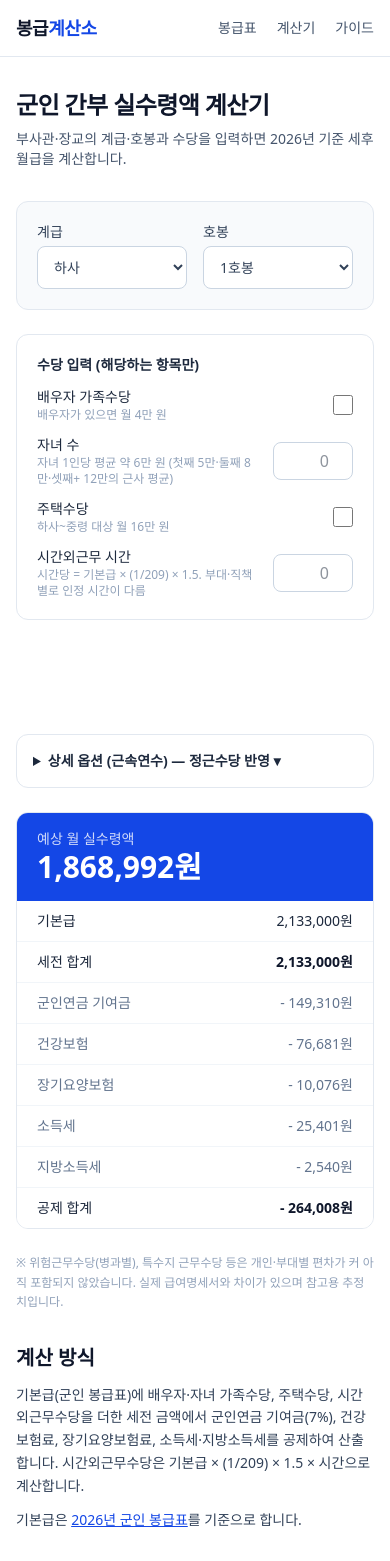
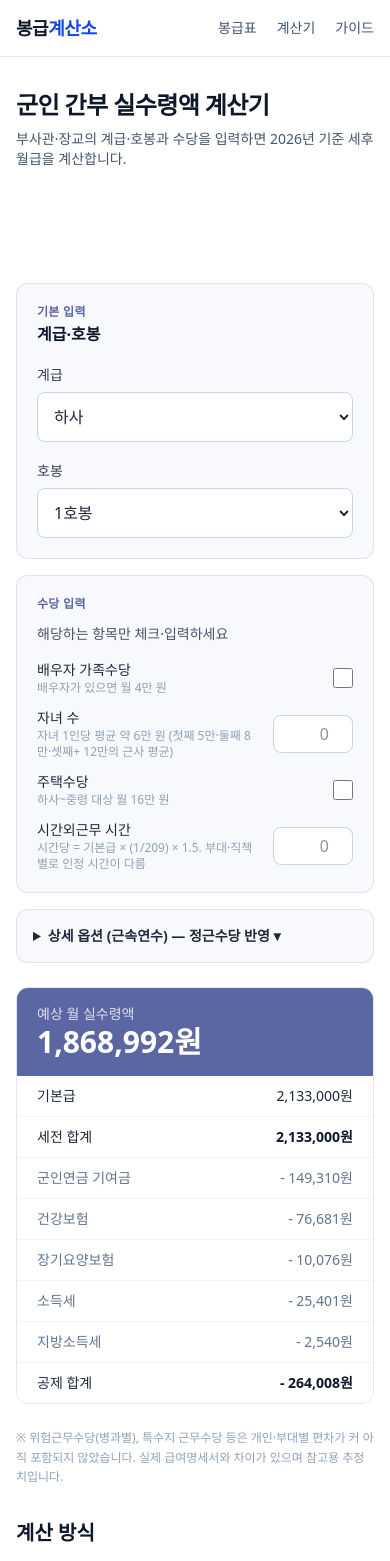
Before and after one commit to parkdane/pay-calc, a Next.js app: page /calc/military-net in a window 390 px wide. Shown: the top 1561 px of the page. Built offline with nearby package versions, Linux system fonts and the light colour scheme.

Commit message:
military-net: 2단 레이아웃 + 새 컬러 팔레트 적용

```diff
--- a/app/calc/military-net/page.tsx
+++ b/app/calc/military-net/page.tsx
@@ -38,7 +38,9 @@ export default function Page() {
         </p>
       </header>
 
-      <MilitaryNetCalc />
+      <div className="mx-[calc(50%-50vw)] w-screen">
+        <MilitaryNetCalc />
+      </div>
 
       <section className="space-y-3 text-sm leading-relaxed text-slate-700">
         <h2 className="text-xl font-bold text-slate-900">계산 방식</h2>
--- a/components/MilitaryNetCalc.tsx
+++ b/components/MilitaryNetCalc.tsx
@@ -59,7 +59,6 @@ export default function MilitaryNetCalc() {
         amt = a.amount;
       } else if (a.type === "number" && typeof v === "number" && v > 0) {
         if (a.formula === "overtime") {
-          // 시간외수당 = 기본급 × (1/209) × 1.5 × 시간
           amt = (base / 209) * 1.5 * v;
         } else if (a.perUnit) {
           amt = a.perUnit * v;
@@ -73,8 +72,8 @@ export default function MilitaryNetCalc() {
     }
 
     const gross = base + allowanceTotal;
+    void gross;
 
-    // 상세 옵션: 정근수당 가산금 + 정근수당(월환산)
     if (useDetail) {
       const addon =
         cfg.regularBonusAddon.brackets.find((b) => years < b.underYears)?.amount ??
@@ -95,15 +94,11 @@ export default function MilitaryNetCalc() {
 
     const grossFinal = base + allowanceTotal;
 
-    // 공제
     const pension = base * cfg.pension.rate;
     const health = grossFinal * cfg.health.rate;
     const longTermCare = health * cfg.longTermCare.rateOfHealth;
-    const bracket = null; // (구버전 구간세율 미사용)
-    void bracket;
     const spouseDep = inputs["spouse"] === true ? 1 : 0;
-    const childrenDep =
-      typeof inputs["children"] === "number" ? (inputs["children"] as number) : 0;
+    const childrenDep = typeof inputs["children"] === "number" ? (inputs["children"] as number) : 0;
     const deps = useDetail ? spouseDep + childrenDep : 0;
     const incomeTax = monthlyIncomeTax(grossFinal, pension, deps);
     const localTax = Math.floor(incomeTax * cfg.localTaxRateOfIncomeTax);
@@ -131,18 +126,28 @@ export default function MilitaryNetCalc() {
   }, [rankKey, hobong, inputs, years, useDetail]);
 
   return (
-    <div className="space-y-6">
-      {/* 계급 / 호봉 */}
-      <div className="grid grid-cols-2 gap-4 rounded-xl border border-slate-200 bg-slate-50 p-5">
-        <label className="space-y-1.5 text-sm font-medium text-slate-700">
-          계급
+    <div className="mx-auto max-w-[1280px] px-4">
+      {/* 광고 (입력칸 위, 전체 폭) */}
+      <AdSlot id="calc-military-net-mid" />
+
+      <div className="grid gap-6 lg:grid-cols-[380px_1fr] lg:items-start">
+        {/* ═══ 왼쪽: 입력 ═══ */}
+        <div className="space-y-4">
+          <div className="space-y-4 rounded-xl border border-[#7B86AA]/20 bg-[#F8F9FC] p-5">
+            <div>
+              <p className="text-xs font-semibold uppercase tracking-wide text-[#5B67A2]">기본 입력</p>
+              <p className="mt-0.5 text-base font-bold text-slate-900">계급·호봉</p>
+            </div>
+
+            <label className="block">
+              <span className="text-sm font-medium text-slate-700">계급</span>
               <select
                 value={rankKey}
                 onChange={(e) => {
                   setRankKey(e.target.value);
                   setHobong(1);
                 }}
-            className="mt-1 w-full rounded-lg border border-slate-300 bg-white px-3 py-2.5"
+                className="mt-1.5 w-full rounded-lg border border-slate-300 bg-white px-3 py-3"
               >
                 {RANKS.map((r) => (
                   <option key={r.key} value={r.key}>
@@ -151,12 +156,13 @@ export default function MilitaryNetCalc() {
                 ))}
               </select>
             </label>
-        <label className="space-y-1.5 text-sm font-medium text-slate-700">
-          호봉
+
+            <label className="block">
+              <span className="text-sm font-medium text-slate-700">호봉</span>
               <select
                 value={hobong}
                 onChange={(e) => setHobong(Number(e.target.value))}
-            className="mt-1 w-full rounded-lg border border-slate-300 bg-white px-3 py-2.5"
+                className="mt-1.5 w-full rounded-lg border border-slate-300 bg-white px-3 py-3"
               >
                 {availableHobongs.map((h) => (
                   <option key={h} value={h}>
@@ -167,11 +173,11 @@ export default function MilitaryNetCalc() {
             </label>
           </div>
 
-      {/* 수당 옵션 (JSON 배열 자동 렌더링) */}
-      <div className="space-y-3 rounded-xl border border-slate-200 p-5">
-        <p className="text-sm font-semibold text-slate-800">
-          수당 입력 (해당하는 항목만)
-        </p>
+          {/* 수당 옵션 */}
+          <div className="space-y-3 rounded-xl border border-[#7B86AA]/20 bg-[#F8F9FC] p-5">
+            <p className="text-xs font-semibold uppercase tracking-wide text-[#5B67A2]">수당 입력</p>
+            <p className="text-sm text-slate-600">해당하는 항목만 체크·입력하세요</p>
+            <div className="space-y-3 pt-1">
               {cfg.allowances.map((a) => (
                 <div key={a.id} className="flex items-center justify-between gap-3">
                   <div className="text-sm">
@@ -182,9 +188,7 @@ export default function MilitaryNetCalc() {
                     <input
                       type="checkbox"
                       checked={inputs[a.id] === true}
-                onChange={(e) =>
-                  setInputs((p) => ({ ...p, [a.id]: e.target.checked }))
-                }
+                      onChange={(e) => setInputs((p) => ({ ...p, [a.id]: e.target.checked }))}
                       className="h-5 w-5 shrink-0"
                     />
                   ) : (
@@ -194,53 +198,47 @@ export default function MilitaryNetCalc() {
                       max={a.max ?? 99}
                       value={(inputs[a.id] as number) || ""}
                       placeholder="0"
-                onChange={(e) =>
-                  setInputs((p) => ({
-                    ...p,
-                    [a.id]: Number(e.target.value) || 0,
-                  }))
-                }
-                className="w-20 shrink-0 rounded-lg border border-slate-300 px-2 py-1.5 text-right"
+                      onChange={(e) => setInputs((p) => ({ ...p, [a.id]: Number(e.target.value) || 0 }))}
+                      className="w-20 shrink-0 rounded-lg border border-slate-300 bg-white px-2 py-1.5 text-right"
                     />
                   )}
                 </div>
               ))}
             </div>
-
-      {/* 광고 (수당 입력 아래) */}
-      <AdSlot id="calc-military-net-mid" />
+          </div>
 
           {/* 상세 옵션 (접이식) */}
           <details
-        className="rounded-xl border border-slate-200 p-4"
+            className="rounded-xl border border-[#7B86AA]/20 bg-[#F8F9FC] p-4"
             onToggle={(e) => setUseDetail((e.target as HTMLDetailsElement).open)}
           >
             <summary className="cursor-pointer text-sm font-semibold text-slate-800">
               상세 옵션 (근속연수) — 정근수당 반영 ▾
             </summary>
             <div className="mt-4">
-          <label className="block text-sm font-medium text-slate-700">
-            근속연수
+              <label className="block">
+                <span className="text-sm font-medium text-slate-700">근속연수</span>
                 <input
                   type="number"
                   min={0}
                   max={40}
                   value={years === 0 ? "" : years}
                   onChange={(e) => setYears(Number(e.target.value) || 0)}
-              className="mt-1 w-full rounded-lg border border-slate-300 px-3 py-2.5"
+                  className="mt-1.5 w-full rounded-lg border border-slate-300 bg-white px-3 py-2.5"
                 />
-            <span className="text-xs font-normal text-slate-400">
-              실제 근무 햇수(호봉과 다를 수 있음). 정근수당·가산금과 부양가족
-              소득세 감면이 반영됩니다
+                <span className="mt-1 block text-xs font-normal text-slate-400">
+                  실제 근무 햇수(호봉과 다를 수 있음). 정근수당·가산금과 부양가족 소득세 감면이 반영됩니다
                 </span>
               </label>
             </div>
           </details>
+        </div>
 
-      {/* 결과 */}
+        {/* ═══ 오른쪽: 결과 (sticky) ═══ */}
+        <div className="space-y-5 lg:sticky lg:top-20">
           {result ? (
-        <div className="overflow-hidden rounded-xl border border-slate-200">
-          <div className="bg-blue-700 px-5 py-4 text-white">
+            <div className="overflow-hidden rounded-xl border border-[#7B86AA]/20">
+              <div className="bg-[#5B67A2] px-5 py-4 text-white">
                 <p className="text-sm opacity-80">예상 월 실수령액</p>
                 <p className="text-3xl font-bold tabular-nums">{won(result.net)}</p>
               </div>
@@ -257,15 +255,16 @@ export default function MilitaryNetCalc() {
               </dl>
             </div>
           ) : (
-        <p className="rounded-xl bg-slate-50 p-5 text-sm text-slate-500">
+            <div className="rounded-xl border border-[#7B86AA]/20 bg-[#F8F9FC] p-6 text-center text-sm text-slate-500">
               선택한 계급에 해당 호봉이 없습니다. 다른 호봉을 선택하세요.
-        </p>
+            </div>
           )}
+        </div>
+      </div>
 
-      <p className="text-xs leading-relaxed text-slate-400">
-        ※ 위험근무수당(병과별), 특수지 근무수당 등은 개인·부대별 편차가 커
-        아직 포함되지 않았습니다. 실제 급여명세서와 차이가 있으며 참고용
-        추정치입니다.
+      <p className="mt-6 text-xs leading-relaxed text-slate-400">
+        ※ 위험근무수당(병과별), 특수지 근무수당 등은 개인·부대별 편차가 커 아직 포함되지 않았습니다. 실제
+        급여명세서와 차이가 있으며 참고용 추정치입니다.
       </p>
     </div>
   );
@@ -284,12 +283,8 @@ function RowItem({
 }) {
   return (
     <div className="flex items-center justify-between px-5 py-2.5">
-      <dt className={muted ? "text-slate-500" : "font-medium text-slate-800"}>
-        {label}
-      </dt>
-      <dd
-        className={`tabular-nums ${bold ? "font-bold text-slate-900" : muted ? "text-slate-500" : "text-slate-800"}`}
-      >
+      <dt className={muted ? "text-slate-500" : "font-medium text-slate-800"}>{label}</dt>
+      <dd className={`tabular-nums ${bold ? "font-bold text-slate-900" : muted ? "text-slate-500" : "text-slate-800"}`}>
         {value}
       </dd>
     </div>
```
Lines whose indentation alone changed are shown as unchanged.
